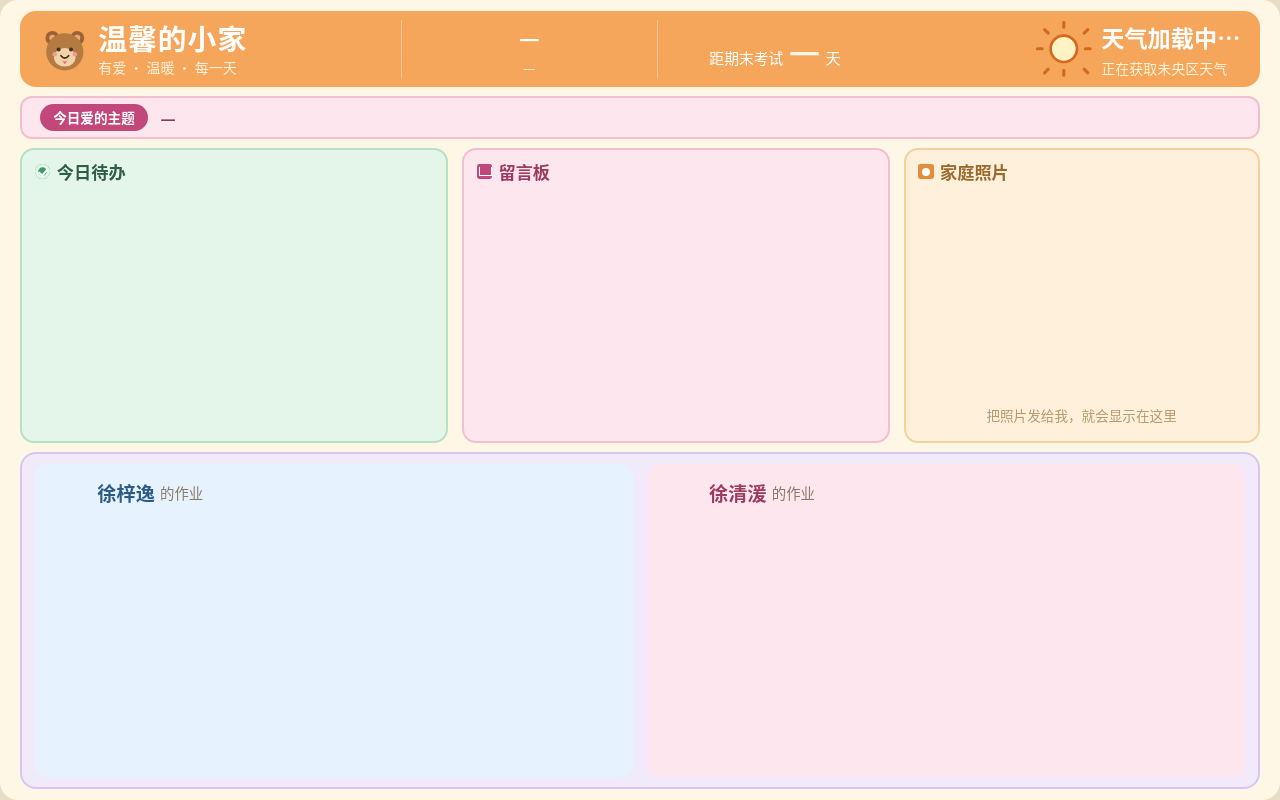
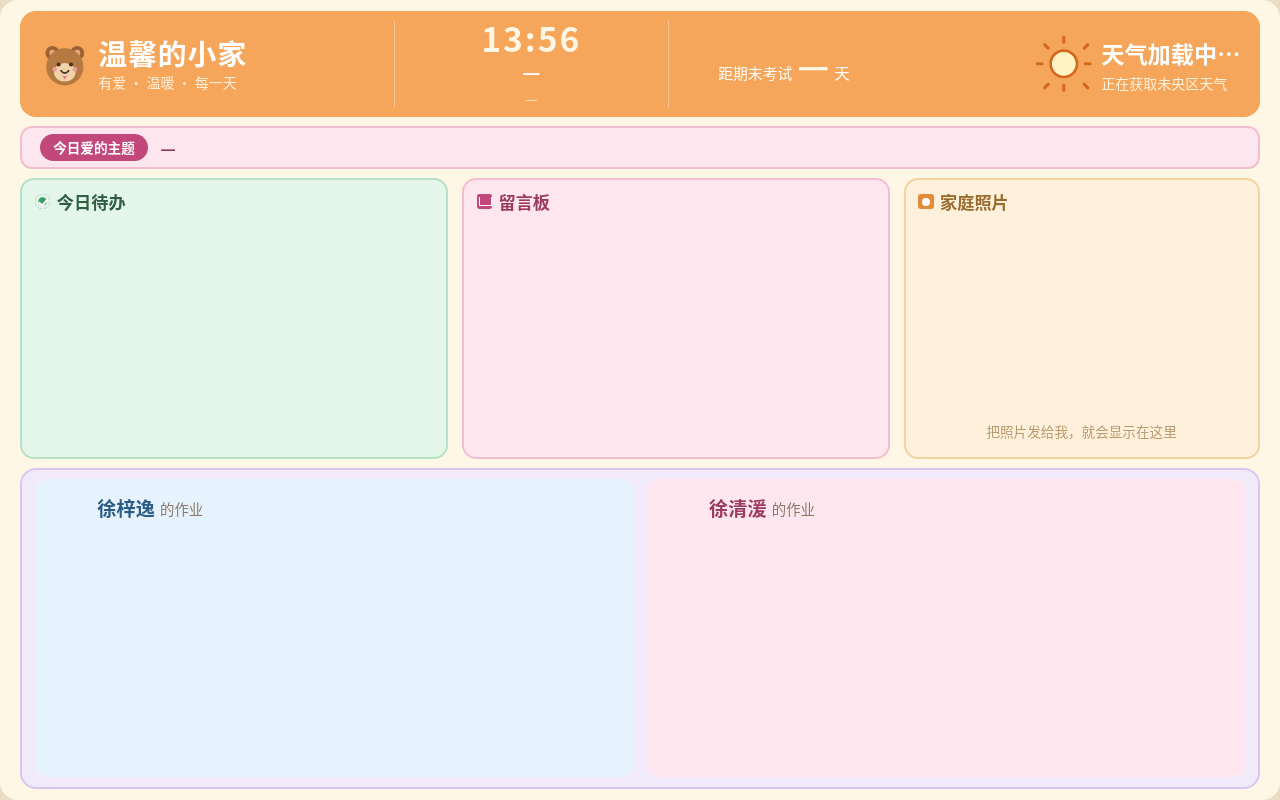
Before and after one commit to wangzidebaima/warm-home-lite, a plain HTML site: page index.html in a window 1280 px wide. Drawn offline with Linux system fonts and the light colour scheme; no server answers.

Commit message:
兼容版顶部新增大号实时时钟(HH:MM,每秒更新)

```diff
--- a/css/style.css
+++ b/css/style.css
@@ -33,9 +33,10 @@ body {
 .mascot { width:6.2vh; height:6.2vh; -webkit-flex:none; flex:none; margin-right:0.7vw; }
 .brand-text h1 { font-size:3.6vh; font-weight:700; line-height:1.1; letter-spacing:1px; }
 .brand-text p { font-size:1.75vh; color:#FFF0DC; margin-top:0.4vh; }
-.date-block { -webkit-flex:1.1 1 0; flex:1.1 1 0; min-width:0; text-align:center; border-left:1px solid rgba(255,255,255,.35); border-right:1px solid rgba(255,255,255,.35); }
-.date-main { font-size:2.9vh; font-weight:700; }
-.date-lunar { font-size:1.8vh; color:#FFF0DC; margin-top:0.4vh; }
+.date-block { -webkit-flex:1.2 1 0; flex:1.2 1 0; min-width:0; text-align:center; border-left:1px solid rgba(255,255,255,.35); border-right:1px solid rgba(255,255,255,.35); }
+.clock { font-size:4.2vh; font-weight:800; line-height:1.05; letter-spacing:2px; color:#FFF7E6; }
+.date-main { font-size:2.5vh; font-weight:700; margin-top:0.2vh; }
+.date-lunar { font-size:1.7vh; color:#FFF0DC; margin-top:0.3vh; }
 .countdown { display:-webkit-flex; display:flex; -webkit-align-items:baseline; align-items:baseline; -webkit-justify-content:center; justify-content:center; -webkit-flex:0.9 1 0; flex:0.9 1 0; min-width:0; }
 .countdown > * { margin-right:0.4vw; }
 .countdown > *:last-child { margin-right:0; }
--- a/index.html
+++ b/index.html
@@ -30,6 +30,7 @@
       </div>
 
       <div class="date-block">
+        <div class="clock" id="clockTime">--:--</div>
         <div class="date-main" id="dateMain">—</div>
         <div class="date-lunar" id="dateLunar">—</div>
       </div>
--- a/js/app.js
+++ b/js/app.js
@@ -47,6 +47,14 @@
     initPhotos();
     renderWeatherIcon(0);
     loadWeather();
+  }
+
+  // ---------- 时钟 ----------
+  function renderClock() {
+    var el = $('clockTime');
+    if (!el) return;
+    var now = new Date();
+    el.textContent = pad(now.getHours()) + ':' + pad(now.getMinutes());
   }
 
   // ---------- 日期 / 农历 ----------
@@ -292,7 +300,9 @@
   }
 
   // ---------- 启动 ----------
+  renderClock();
+  setInterval(renderClock, 1000);
   loadContent(function () { scheduleRefresh(); });
-  // 每秒校正时钟相关的日期显示（跨零点）
+  // 每 30 秒校正日期显示（跨零点）
   setInterval(function () { renderDate(); }, 30000);
 })();
```
